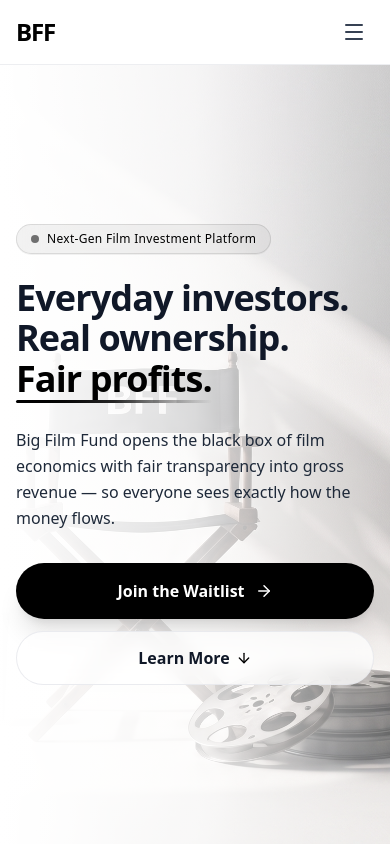
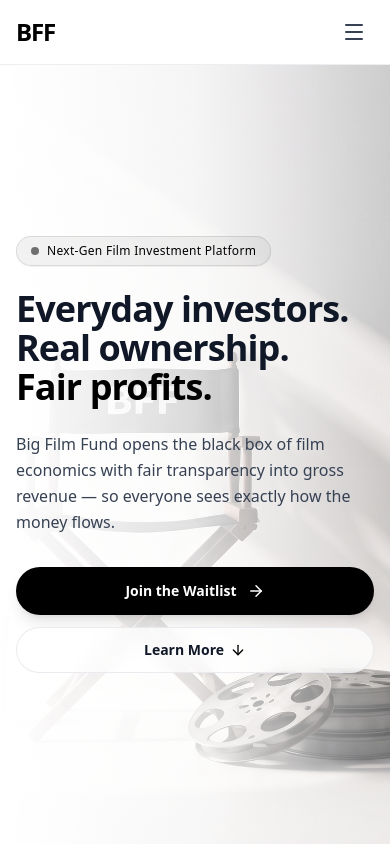
Before and after one commit to ChHashim88/bff3, a Next.js app: page / in a window 390 px wide. Shown: the top 844 px of the page. Built offline with nearby package versions, Linux system fonts and the light colour scheme.

Commit message:
Restore 100% original desktop Hero component styles and isolate mobile view adjustments

```diff
--- a/src/components/sections/Hero.tsx
+++ b/src/components/sections/Hero.tsx
@@ -11,17 +11,17 @@ interface HeroProps {
 export default function Hero({ onOpenWaitlist }: HeroProps) {
   return (
     <section className="relative w-full min-h-[calc(100vh-64px)] sm:min-h-[calc(100vh-80px)] py-16 sm:py-20 lg:py-28 flex flex-col justify-center overflow-hidden border-b border-gray-200/70">
-      {/* Background Image: heroback.jpeg with Mobile Editorial Framing */}
+      {/* Background Image: heroback.jpeg (Desktop: 100% Original | Mobile: Framed) */}
       <div className="absolute inset-0 z-0 pointer-events-none">
         <Image
           src="/heroback.jpeg"
           alt="Big Film Fund Hero Background"
           fill
           priority
-          className="object-cover object-[82%_center] md:object-center opacity-75 sm:opacity-85 md:opacity-100 transition-opacity duration-300"
+          className="object-cover object-[82%_center] md:object-center opacity-75 md:opacity-100 transition-opacity duration-300"
           sizes="100vw"
         />
-        {/* Soft Mobile Gradient Vignette Overlay for Crisp Text Readability & Depth */}
+        {/* Soft Mobile Overlay for Readability on Mobile Only */}
         <div className="absolute inset-0 bg-gradient-to-r from-white via-white/80 to-white/20 md:hidden" />
       </div>
 
@@ -33,12 +33,12 @@ export default function Hero({ onOpenWaitlist }: HeroProps) {
           transition={{ duration: 0.8, ease: [0.215, 0.61, 0.355, 1] }}
           className="max-w-2xl space-y-6 sm:space-y-8"
         >
-          {/* Creative Pill Badge */}
+          {/* Creative Pill Badge (Mobile Only) */}
           <motion.div
             initial={{ opacity: 0, y: 15 }}
             animate={{ opacity: 1, y: 0 }}
             transition={{ duration: 0.6, ease: "easeOut" }}
-            className="inline-flex items-center gap-2 px-3.5 py-1.5 rounded-full bg-black/5 text-black text-xs sm:text-sm font-medium tracking-wide border border-black/10 backdrop-blur-md shadow-2xs"
+            className="inline-flex md:hidden items-center gap-2 px-3.5 py-1.5 rounded-full bg-black/5 text-black text-xs font-medium tracking-wide border border-black/10 backdrop-blur-md shadow-2xs"
           >
             <span className="w-2 h-2 rounded-full bg-black animate-pulse" />
             <span>Next-Gen Film Investment Platform</span>
@@ -48,23 +48,20 @@ export default function Hero({ onOpenWaitlist }: HeroProps) {
             initial={{ opacity: 0, y: 20 }}
             animate={{ opacity: 1, y: 0 }}
             transition={{ duration: 0.8, delay: 0.1, ease: "easeOut" }}
-            className="text-4xl sm:text-5xl lg:text-6xl xl:text-7xl font-semibold text-gray-900 tracking-tight leading-[1.12] sm:leading-[1.08]"
+            className="text-4xl sm:text-5xl lg:text-6xl xl:text-7xl font-semibold text-gray-900 tracking-tight leading-[1.08]"
           >
             Everyday investors.
             <br />
             Real ownership.
             <br />
-            <span className="relative inline-block text-black font-bold pb-1">
-              Fair profits.
-              <span className="absolute bottom-0 left-0 w-full h-[3px] bg-gradient-to-r from-black via-neutral-800 to-transparent rounded-full" />
-            </span>
+            <span className="text-black font-bold">Fair profits.</span>
           </motion.h1>
 
           <motion.p
             initial={{ opacity: 0, y: 20 }}
             animate={{ opacity: 1, y: 0 }}
             transition={{ duration: 0.8, delay: 0.25, ease: "easeOut" }}
-            className="text-base sm:text-lg lg:text-xl text-gray-800 font-normal max-w-xl leading-relaxed"
+            className="text-base sm:text-lg lg:text-xl text-gray-700 font-normal max-w-xl leading-relaxed"
           >
             Big Film Fund opens the black box of film economics with fair transparency into gross revenue — so everyone sees exactly how the money flows.
           </motion.p>
@@ -79,7 +76,7 @@ export default function Hero({ onOpenWaitlist }: HeroProps) {
               onClick={onOpenWaitlist}
               whileHover={{ scale: 1.03 }}
               whileTap={{ scale: 0.97 }}
-              className="inline-flex items-center justify-center gap-2.5 bg-black hover:bg-neutral-800 text-white text-base font-semibold px-7 sm:px-8 py-4 sm:py-4 rounded-full sm:rounded-sm transition-all duration-200 shadow-xl hover:shadow-2xl cursor-pointer group"
+              className="inline-flex items-center justify-center sm:justify-start gap-2.5 bg-black hover:bg-neutral-800 text-white text-sm sm:text-base font-semibold px-7 sm:px-8 py-3.5 sm:py-4 rounded-full sm:rounded-sm transition-all duration-200 shadow-lg cursor-pointer group"
             >
               <span>Join the Waitlist</span>
               <ArrowRight size={18} className="group-hover:translate-x-1 transition-transform" />
@@ -88,7 +85,7 @@ export default function Hero({ onOpenWaitlist }: HeroProps) {
             <motion.a
               href="#why-bff"
               whileHover={{ x: 3 }}
-              className="inline-flex items-center justify-center gap-1.5 text-base font-semibold text-gray-900 hover:text-black px-6 py-3.5 sm:px-4 sm:py-3 transition-colors duration-200 group rounded-full sm:rounded-none border border-gray-200/80 sm:border-0 bg-white/70 sm:bg-transparent backdrop-blur-sm sm:backdrop-blur-none"
+              className="inline-flex items-center justify-center sm:justify-start gap-1.5 text-sm sm:text-base font-semibold text-gray-900 hover:text-black px-4 py-3 transition-colors duration-200 group rounded-full sm:rounded-none border border-gray-200/80 sm:border-0 bg-white/70 sm:bg-transparent backdrop-blur-sm sm:backdrop-blur-none"
             >
               <span>Learn More</span>
               <ArrowDown size={16} className="group-hover:translate-y-1 transition-transform text-black" />
```
